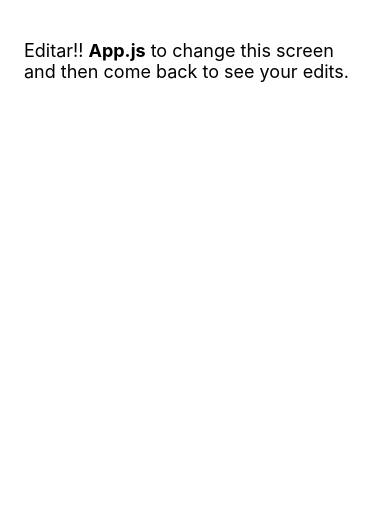
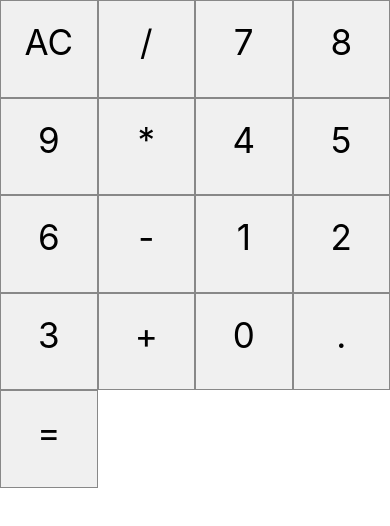
Before and after one commit to andrmacena/calculator, a React Native app: screen / in a window 390 px wide. Shown: the top 526 px of the page. Built offline with nearby package versions, Linux system fonts and the light colour scheme.

Commit message:
Adicionado importação do componente button e instanciação dele

```diff
--- a/App.js
+++ b/App.js
@@ -1,15 +1,29 @@
 import React, { Component } from 'react';
 import { StyleSheet, View, Text } from 'react-native';
+import Button from './src/components/Button'
 
 export default class App extends Component {
    render() {
       return (
-         <View style={styles.body} >
-            <View style={styles.sectionContainer}>
-               <Text style={styles.sectionDescription}>
-                  Editar!! <Text style={styles.highlight}>App.js</Text> to change this
-                  screen and then come back to see your edits.
-              </Text>
+         <View style={styles.container}>
+            <View style={styles.buttons}>
+               <Button label='AC' />
+               <Button label='/' />
+               <Button label='7' />
+               <Button label='8' />
+               <Button label='9' />
+               <Button label='*' />
+               <Button label='4' />
+               <Button label='5' />
+               <Button label='6' />
+               <Button label='-' />
+               <Button label='1' />
+               <Button label='2' />
+               <Button label='3' />
+               <Button label='+' />
+               <Button label='0' />
+               <Button label='.' />
+               <Button label='=' />
             </View>
          </View>
       )
@@ -17,19 +31,12 @@
 }
 
 const styles = StyleSheet.create({
-   body: {
-      backgroundColor: '#fff',
+   container: {
+      flex: 1,
    },
-   sectionContainer: {
-      marginTop: 32,
-      paddingHorizontal: 24,
-   },
-   sectionDescription: {
-      marginTop: 8,
-      fontSize: 18,
-      fontWeight: '400',
-   },
-   highlight: {
-      fontWeight: '700',
-   },
+   buttons:{
+      flexDirection: 'row',
+      flexWrap: 'wrap'
+
+   }
 });
```
